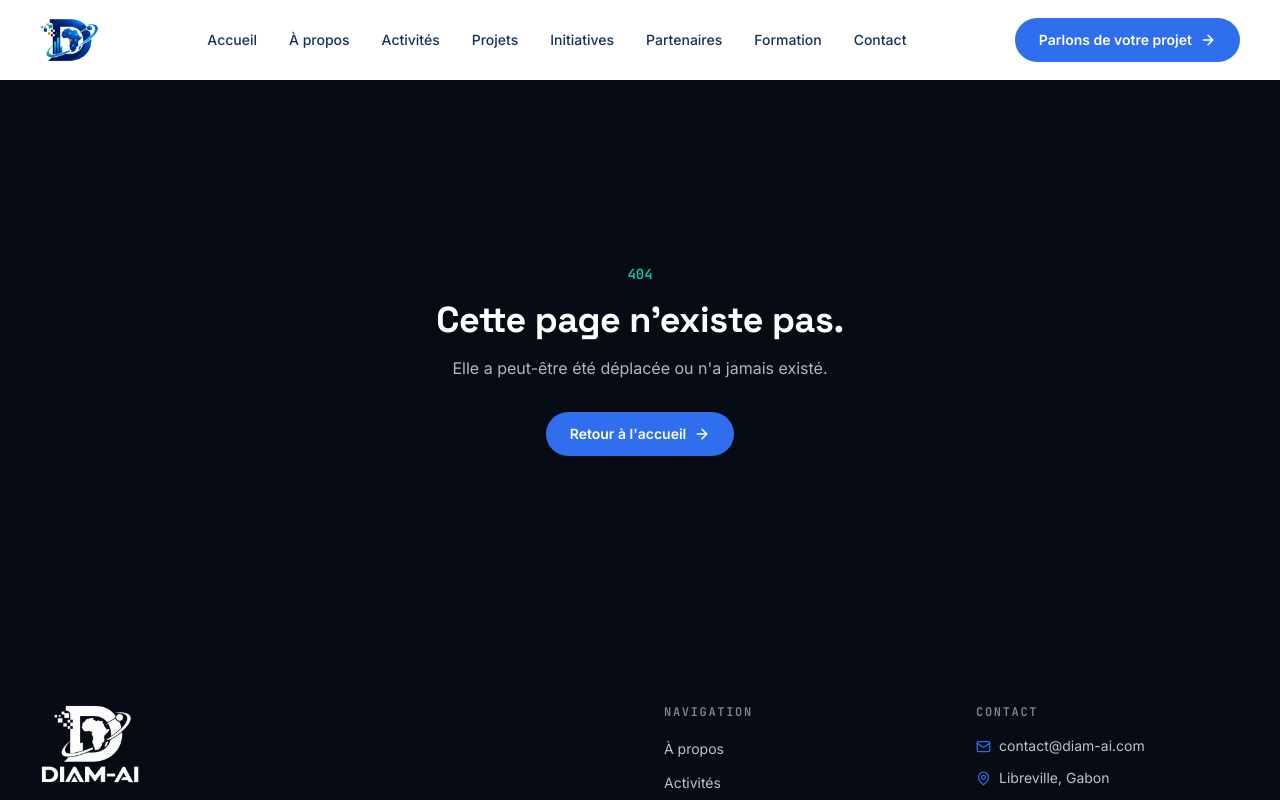
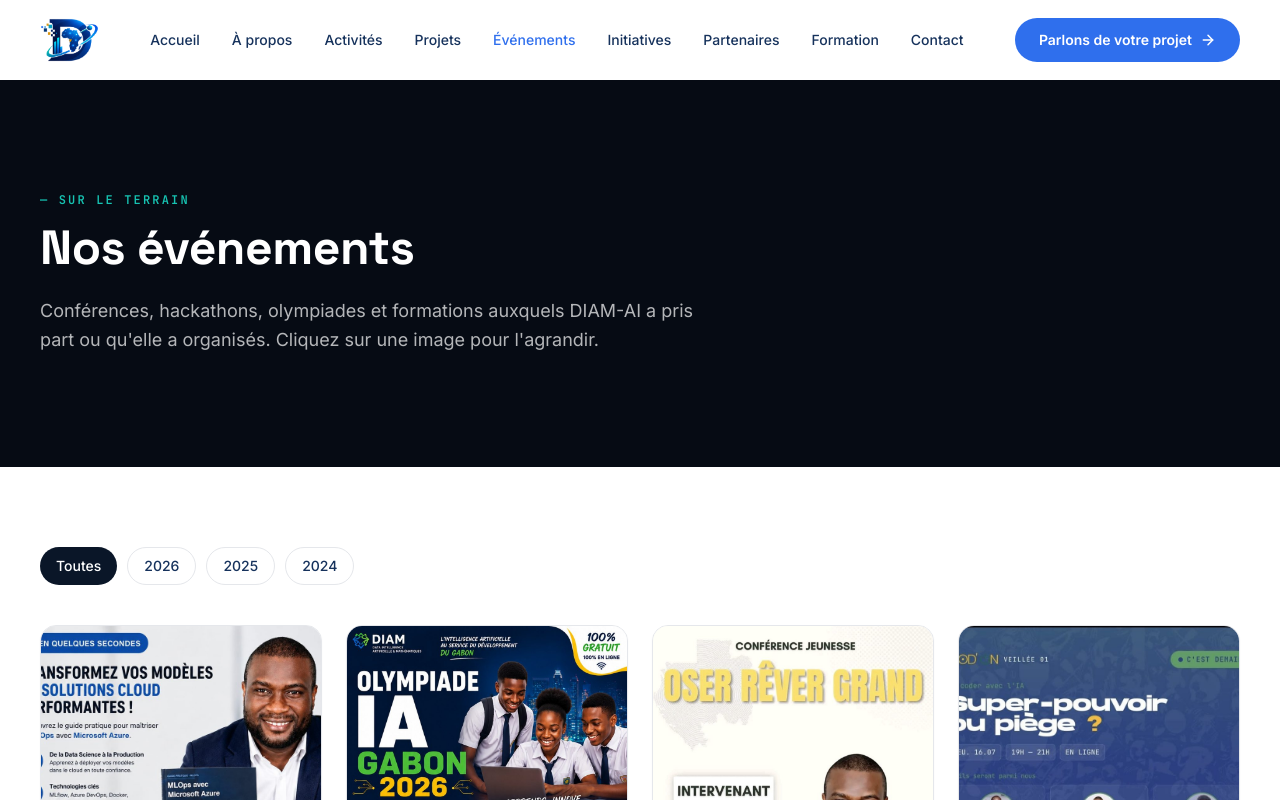
Before and after one commit to harcherole/diam-ai, a React (Vite) app: page /evenements in a window 1280 px wide. Shown: the top 800 px of the page. Built offline with nearby package versions, Linux system fonts and the light colour scheme.

Commit message:
Ajout du rapport Agriculture & Déforestation au Gabon

```diff
--- a/src/data/navigation.ts
+++ b/src/data/navigation.ts
@@ -8,6 +8,7 @@
   { label: "À propos", path: "/a-propos" },
   { label: "Activités", path: "/activites" },
   { label: "Projets", path: "/projets" },
+  { label: "Événements", path: "/evenements" },
   { label: "Initiatives", path: "/initiatives" },
   { label: "Partenaires", path: "/partenaires" },
   { label: "Formation", path: "/formation" },
@@ -18,6 +19,7 @@
   { label: "À propos", path: "/a-propos" },
   { label: "Activités", path: "/activites" },
   { label: "Projets", path: "/projets" },
+  { label: "Événements", path: "/evenements" },
   { label: "Initiatives", path: "/initiatives" },
   { label: "Formation", path: "/formation" },
   { label: "Accompagnement", path: "/accompagnement" },
--- a/src/data/team.ts
+++ b/src/data/team.ts
@@ -13,21 +13,21 @@
 export const bureau: BureauMember[] = [
   {
     id: "georf-miguiama-bamba",
-    name: "Georf Miguiama Bamba",
+    name: "Georf Harcherole MIGUIAMA BAMBA",
     role: "Président",
     bio: "Ingénieur en Intelligence Artificielle, Lead Data Scientist / AI Engineer. Formateur en Intelligence Artificielle, Power BI, MLOps et en Analyse des données",
     photo: "/assets/team/georf-miguiama-bamba-president.jpg",
   },
   {
     id: "orhen-otounga-awoulou",
-    name: "Otounga Awoulou Orhen",
+    name: "Orhen OTOUNGA AWOULOU",
     role: "Secrétaire Général",
     bio: "Étudiant en Droit public interne et international.",
     photo: "/assets/team/orhen-otounga-awoulou-secretaire-general.jpg",
   },
   {
     id: "boris-obiang-obiang",
-    name: "Boris Barthel Obiang Obiang",
+    name: "Boris Barthel OBIANG OBIANG",
     role: "Trésorier",
     bio: "Consultant Senior en Comptabilité, Paie et Fiscalité. Expert en développement de solutions informatiques de gestion. Associé gérant du Cabinet ABC-Group.",
     photo: "/assets/team/boris-obiang-obiang-tresorier.jpg",
--- a/src/pages/Activities/Activities.tsx
+++ b/src/pages/Activities/Activities.tsx
@@ -1,13 +1,10 @@
-import { useMemo, useState } from "react";
 import SEO from "@/components/SEO/SEO";
 import Container from "@/components/ui/Container";
 import Reveal from "@/components/ui/Reveal";
 import Button from "@/components/ui/Button";
 import CTASection from "@/components/CTASection/CTASection";
-import EventCard from "@/components/EventCard/EventCard";
-import EventFilters from "@/components/EventFilters/EventFilters";
 import { activities } from "@/data/activities";
-import { events } from "@/data/events";
+
 
 interface ActivityDetail {
   objectives: string[];
@@ -60,25 +57,6 @@
 };
 
 export default function Activities() {
-  const [activeYear, setActiveYear] = useState("Toutes");
-
-  const years = useMemo(() => {
-    const unique = Array.from(new Set(events.map((e) => e.date.slice(0, 4))));
-    return unique.sort((a, b) => Number(b) - Number(a)); // plus récent d'abord
-  }, []);
-
-  const sortedEvents = useMemo(
-    () => [...events].sort((a, b) => b.date.localeCompare(a.date)),
-    []
-  );
-
-  const filteredEvents = useMemo(
-    () =>
-      activeYear === "Toutes"
-        ? sortedEvents
-        : sortedEvents.filter((e) => e.date.startsWith(activeYear)),
-    [sortedEvents, activeYear]
-  );
 
   return (
     <>
@@ -97,7 +75,7 @@
             Nos activités
           </h1>
           <p className="mt-6 max-w-2xl text-lg leading-relaxed text-white/70">
-            Cinq axes complémentaires structurent l'action de DIAM-AI, de la
+            Quatre axes complémentaires structurent l'action de DIAM-AI, de la
             formation individuelle jusqu'au développement de solutions IA
             pour les organisations.
           </p>
@@ -169,36 +147,6 @@
       })}
 
       {/* Nos événements */}
-      <section className="bg-surface-50 py-20 md:py-24" id="evenements">
-        <Container>
-          <Reveal>
-            <p className="font-mono text-xs font-semibold uppercase tracking-[0.14em] text-accent">
-              — Sur le terrain
-            </p>
-            <h2 className="mt-3 text-3xl font-bold text-navy-900">Nos événements</h2>
-            <p className="mt-4 max-w-2xl text-base leading-relaxed text-ink-700">
-              Conférences, hackathons, olympiades et formations auxquels DIAM-AI a pris
-              part ou qu'elle a organisés.
-            </p>
-          </Reveal>
-
-          <div className="mt-8">
-            <EventFilters years={years} active={activeYear} onChange={setActiveYear} />
-          </div>
-
-          {filteredEvents.length > 0 ? (
-            <div className="mt-10 grid gap-6 sm:grid-cols-2 lg:grid-cols-3 xl:grid-cols-4">
-              {filteredEvents.map((event) => (
-                <EventCard key={event.id} event={event} />
-              ))}
-            </div>
-          ) : (
-            <p className="mt-16 text-center text-sm text-ink-500">
-              Aucun événement pour cette période.
-            </p>
-          )}
-        </Container>
-      </section>
 
       <CTASection
         title="Une question sur nos activités ?"
--- /dev/null
+++ b/src/pages/Events/Events.tsx
@@ -0,0 +1,82 @@
+import { useMemo, useState } from "react";
+import SEO from "@/components/SEO/SEO";
+import Container from "@/components/ui/Container";
+import Reveal from "@/components/ui/Reveal";
+import EventCard from "@/components/EventCard/EventCard";
+import EventFilters from "@/components/EventFilters/EventFilters";
+import CTASection from "@/components/CTASection/CTASection";
+import { events } from "@/data/events";
+
+export default function Events() {
+  const [activeYear, setActiveYear] = useState("Toutes");
+
+  const years = useMemo(() => {
+    const unique = Array.from(new Set(events.map((e) => e.date.slice(0, 4))));
+    return unique.sort((a, b) => Number(b) - Number(a)); // plus récent d'abord
+  }, []);
+
+  const sortedEvents = useMemo(
+    () => [...events].sort((a, b) => b.date.localeCompare(a.date)),
+    []
+  );
+
+  const filteredEvents = useMemo(
+    () =>
+      activeYear === "Toutes"
+        ? sortedEvents
+        : sortedEvents.filter((e) => e.date.startsWith(activeYear)),
+    [sortedEvents, activeYear]
+  );
+
+  return (
+    <>
+      <SEO
+        title="Événements"
+        description="Conférences, hackathons, olympiades et formations auxquels DIAM-AI a pris part ou qu'elle a organisés."
+        path="/evenements"
+      />
+
+      <section className="bg-navy-950 py-20 md:py-28">
+        <Container>
+          <p className="font-mono text-xs font-semibold uppercase tracking-[0.18em] text-cyan">
+            — Sur le terrain
+          </p>
+          <h1 className="mt-4 max-w-2xl text-4xl font-bold text-white md:text-5xl">
+            Nos événements
+          </h1>
+          <p className="mt-6 max-w-2xl text-lg leading-relaxed text-white/70">
+            Conférences, hackathons, olympiades et formations auxquels DIAM-AI
+            a pris part ou qu'elle a organisés. Cliquez sur une image pour
+            l'agrandir.
+          </p>
+        </Container>
+      </section>
+
+      <section className="py-20">
+        <Container>
+          <Reveal>
+            <EventFilters years={years} active={activeYear} onChange={setActiveYear} />
+          </Reveal>
+
+          {filteredEvents.length > 0 ? (
+            <div className="mt-10 grid gap-6 sm:grid-cols-2 lg:grid-cols-3 xl:grid-cols-4">
+              {filteredEvents.map((event) => (
+                <EventCard key={event.id} event={event} />
+              ))}
+            </div>
+          ) : (
+            <p className="mt-16 text-center text-sm text-ink-500">
+              Aucun événement pour cette période.
+            </p>
+          )}
+        </Container>
+      </section>
+
+      <CTASection
+        title="Un événement à organiser avec DIAM-AI ?"
+        ctaLabel="Parlons de votre projet"
+        ctaTo="/contact"
+      />
+    </>
+  );
+}
--- a/src/router.tsx
+++ b/src/router.tsx
@@ -4,6 +4,7 @@
 import About from "@/pages/About/About";
 import Activities from "@/pages/Activities/Activities";
 import Projects from "@/pages/Projects/Projects";
+import Events from "@/pages/Events/Events";
 import Initiatives from "@/pages/Initiatives/Initiatives";
 import Training from "@/pages/Training/Training";
 import Support from "@/pages/Support/Support";
@@ -19,6 +20,7 @@
         <Route path="/a-propos" element={<About />} />
         <Route path="/activites" element={<Activities />} />
         <Route path="/projets" element={<Projects />} />
+        <Route path="/evenements" element={<Events />} />
         <Route path="/initiatives" element={<Initiatives />} />
         <Route path="/formation" element={<Training />} />
         <Route path="/accompagnement" element={<Support />} />
```
Also changed, not shown: public/assets/team/georf-miguiama-bamba-president v2.jpg (added), public/assets/team/georf-miguiama-bamba-president.jpg.
